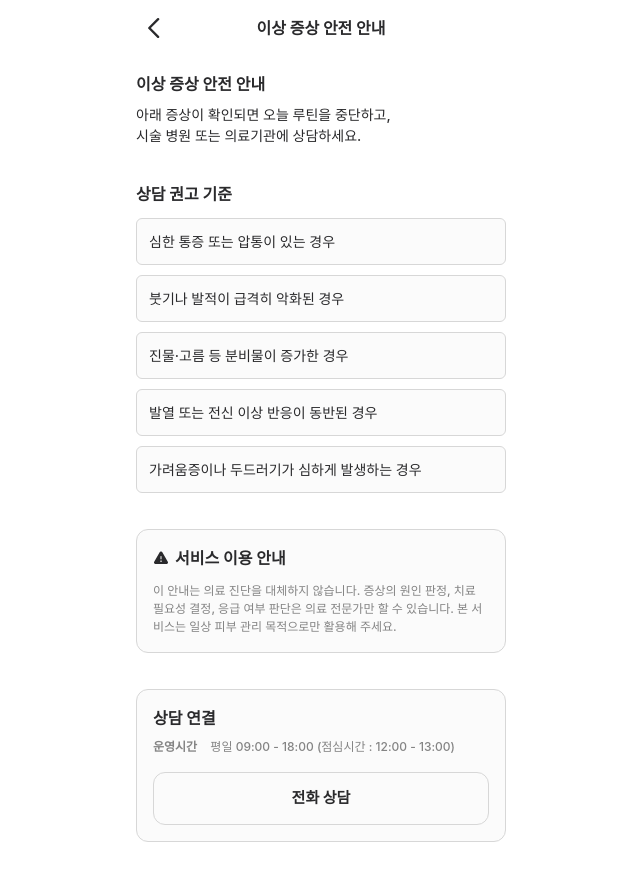
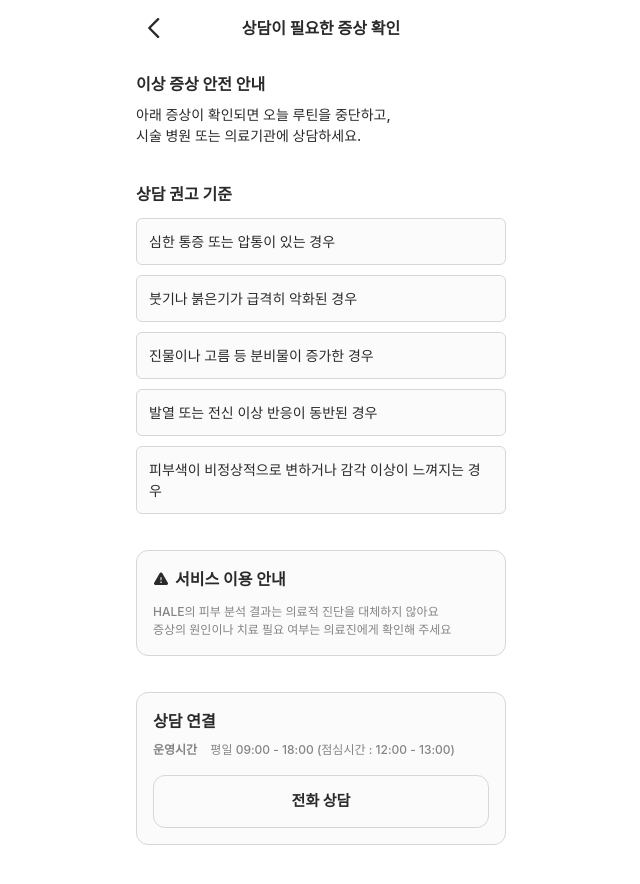
Before and after one commit to duckswell/Frontend, a React (Vite) app: page /safety in a window 1280 px wide. Shown: the whole page, without its empty margins (319-959 px from the left). Built offline with nearby package versions, Linux system fonts and the light colour scheme; no server answers; a web font is replaced by a local one.

Commit message:
♻️ Refactor : 텍스트 피그마대로 수정 (#151)

```diff
--- a/src/routes/CourseHistories.tsx
+++ b/src/routes/CourseHistories.tsx
@@ -165,7 +165,7 @@ const CourseHistories: React.FC = () => {
             className="safety-btn"
             onClick={() => navigate("/safety")}
           >
-            이상 증상 안전 안내
+            상담이 필요한 증상 확인
           </button>
         </S.InfoNoticeCard>
       </S.Container>
--- a/src/routes/Mypage.tsx
+++ b/src/routes/Mypage.tsx
@@ -146,7 +146,7 @@ const Mypage: React.FC = () => {
             <div className="left">
               <div>
                 <div className="desc">심한 통증·급격한 악화 시 확인하세요</div>
-                <div className="title">이상 증상 안내</div>
+                <div className="title">상담이 필요한 증상 확인</div>
               </div>
             </div>
             <div className="arrow">
--- a/src/routes/SafetyGuide.tsx
+++ b/src/routes/SafetyGuide.tsx
@@ -5,15 +5,15 @@ import { NavBar } from "../components/NavBar";
 const SafetyGuide: React.FC = () => {
   const criteriaList = [
     "심한 통증 또는 압통이 있는 경우",
-    "붓기나 발적이 급격히 악화된 경우",
-    "진물·고름 등 분비물이 증가한 경우",
+    "붓기나 붉은기가 급격히 악화된 경우",
+    "진물이나 고름 등 분비물이 증가한 경우",
     "발열 또는 전신 이상 반응이 동반된 경우",
-    "가려움증이나 두드러기가 심하게 발생하는 경우",
+    "피부색이 비정상적으로 변하거나 감각 이상이 느껴지는 경우",
   ];
 
   return (
     <>
-      <NavBar title="이상 증상 안전 안내" />
+      <NavBar title="상담이 필요한 증상 확인" />
 
       <S.Container>
         <S.LeftColumn>
@@ -40,9 +40,8 @@ const SafetyGuide: React.FC = () => {
               안내
             </div>
             <p className="notice-desc">
-              이 안내는 의료 진단을 대체하지 않습니다. 증상의 원인 판정, 치료
-              필요성 결정, 응급 여부 판단은 의료 전문가만 할 수 있습니다. 본
-              서비스는 일상 피부 관리 목적으로만 활용해 주세요.
+              HALE의 피부 분석 결과는 의료적 진단을 대체하지 않아요 <br />
+              증상의 원인이나 치료 필요 여부는 의료진에게 확인해 주세요
             </p>
           </S.InfoNoticeCard>
 
```
